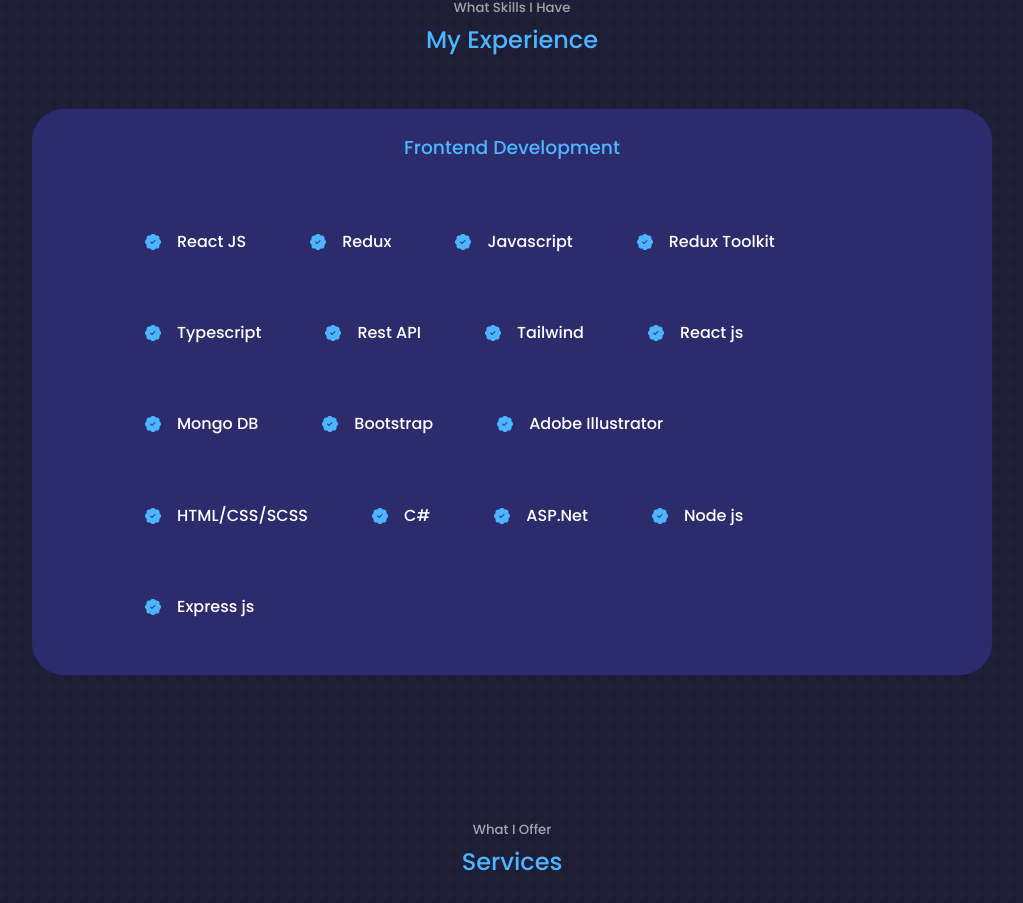
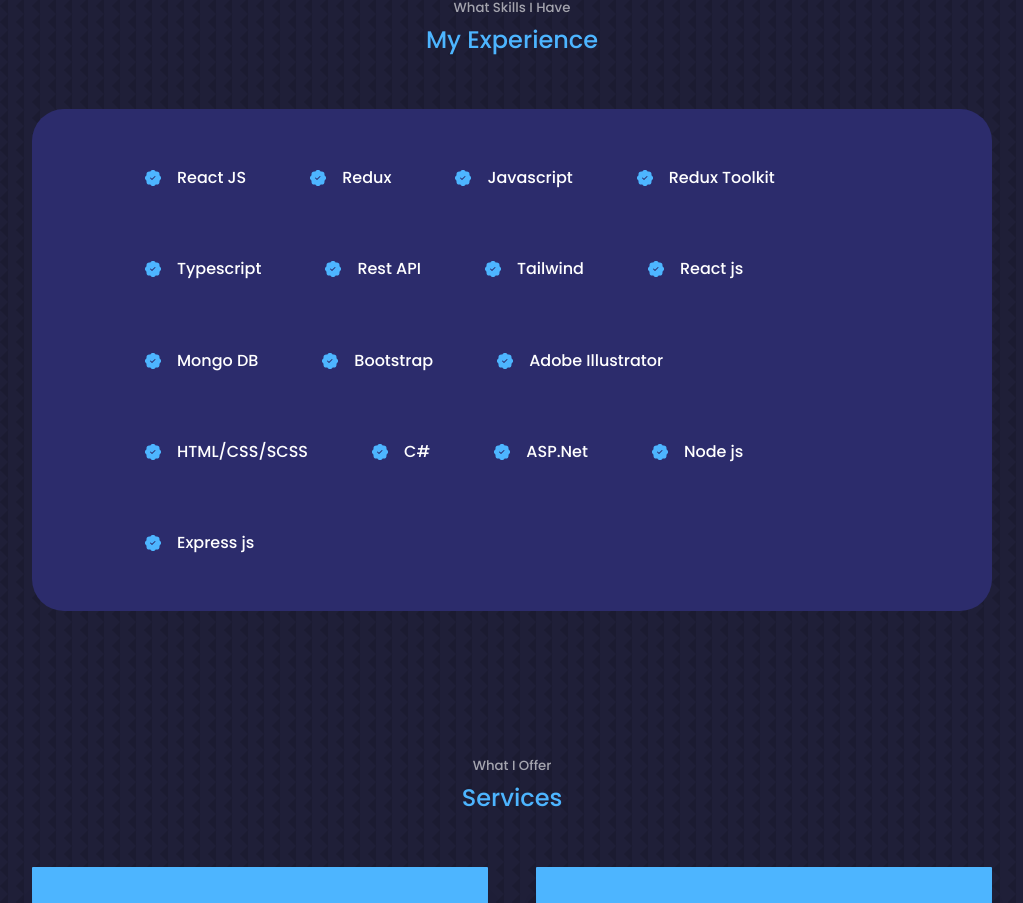
Before and after one commit to ismailabdullazade/My-Portfolio, a React (Create React App) app: page / in a window 1280 px wide. Shown: the part 1538-2441 px from the top of the page, without its empty margins (128-1151 px from the left). Built offline with nearby package versions, Linux system fonts and the light colour scheme.

Commit message:
some changes

```diff
--- a/src/components/Experience/Experience.jsx
+++ b/src/components/Experience/Experience.jsx
@@ -10,7 +10,7 @@ const Experience = () => {
 
       <div className="container experience__container">
         <div className="experience__frontend">
-          <h3>Frontend Development</h3>
+          {/* <h3>Frontend Development</h3> */}
           <div className="experience__content">
             <article className="experience__details">
               <BsPatchCheckFill className="experience__details-icon" />
```
